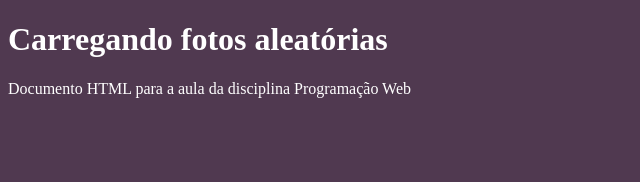
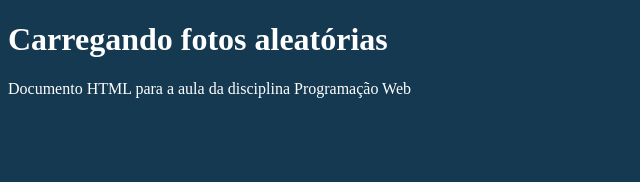
Before and after one commit to marcos-cp/marcoscp.github.io, a plain HTML site: page ex1.html in a window 1280 px wide. Shown: the whole page, without its empty margins (0-640 px from the left). Drawn offline with Linux system fonts and the light colour scheme.

Commit message:
Update ex1.html

```diff
--- a/ex1.html
+++ b/ex1.html
@@ -9,7 +9,7 @@
     <style>
 
         body {
-            background-color: rgb(80, 57, 80);
+            background-color: rgb(20, 57, 80);
         }
 
     </style>
```
